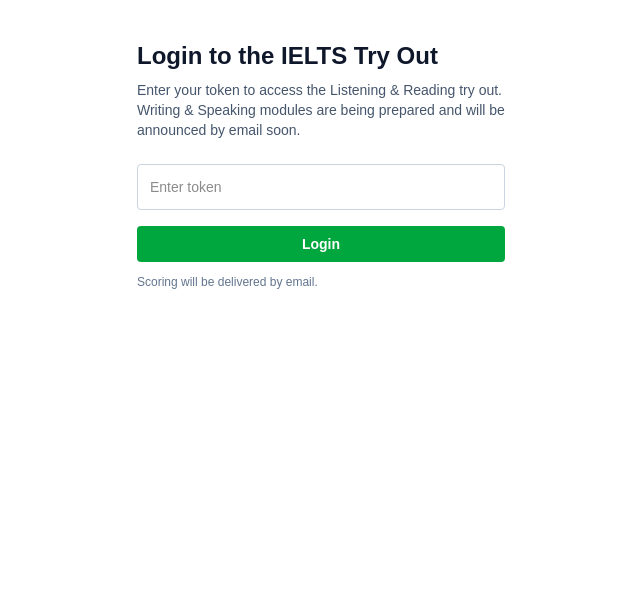
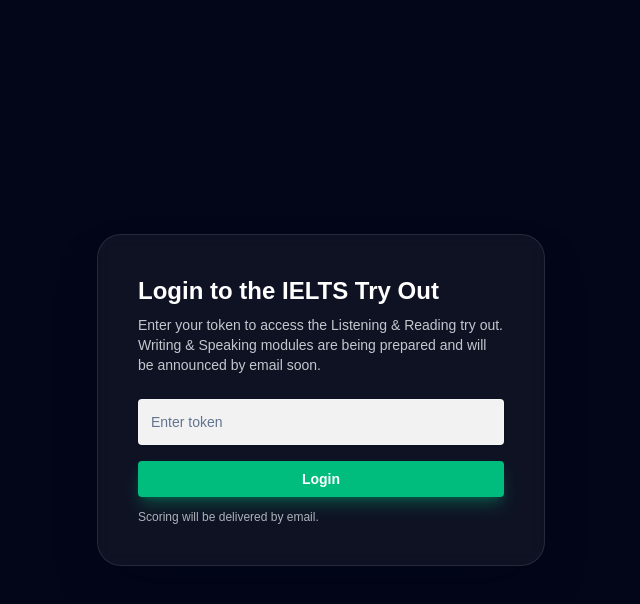
Before and after one commit to ahmad-arib/ielts-mock, a Next.js app: page /login in a window 1280 px wide. Shown: the top 604 px of the page, without its empty margins (319-959 px from the left). Built offline with nearby package versions, Linux system fonts and the light colour scheme.

Commit message:
Improve login contrast and capture writing interest

```diff
--- a/src/app/api/interest/route.ts
+++ b/src/app/api/interest/route.ts
@@ -1,6 +1,7 @@
 import { NextResponse } from 'next/server';
 
 import { sendInterestNotification } from '@/lib/email';
+import { getSupabaseAdmin } from '@/lib/supabaseAdmin';
 
 export const runtime = 'nodejs';
 
@@ -26,15 +27,36 @@
     return NextResponse.json({ error: 'Please enter a valid email address.' }, { status: 400 });
   }
 
-  try {
-    await sendInterestNotification({ name, email });
-  } catch (error) {
-    console.error('Failed to send interest notification', error);
+  const supabase = getSupabaseAdmin();
+  if (!supabase) {
+    console.error('Supabase client is not configured for interest submissions.');
+    return NextResponse.json(
+      { error: 'We could not record your interest right now. Please try again later.' },
+      { status: 503 }
+    );
+  }
+
+  const { error: insertError } = await supabase
+    .from('writing_speaking_interest')
+    .upsert({ full_name: name, email }, { onConflict: 'email' });
+
+  if (insertError) {
+    console.error('Failed to store writing & speaking interest', insertError);
     return NextResponse.json(
       { error: 'We could not record your interest right now. Please try again later.' },
       { status: 500 }
     );
   }
 
+  try {
+    await sendInterestNotification({ name, email });
+  } catch (error) {
+    console.error('Failed to send interest notification', error);
+    return NextResponse.json(
+      { error: 'We recorded your interest, but could not send the notification email.' },
+      { status: 500 }
+    );
+  }
+
   return NextResponse.json({ ok: true });
 }
--- a/src/app/login/page.tsx
+++ b/src/app/login/page.tsx
@@ -9,29 +9,47 @@
 
   async function handleLogin(e: React.FormEvent<HTMLFormElement>) {
     e.preventDefault();
-    setLoading(true); setError('');
+    setLoading(true);
+    setError('');
     const token = (e.currentTarget.elements.namedItem('token') as HTMLInputElement).value;
-    const res = await fetch('/api/session', { method: 'POST', body: JSON.stringify({ token }), headers: { 'Content-Type': 'application/json' } });
+    const res = await fetch('/api/session', {
+      method: 'POST',
+      body: JSON.stringify({ token }),
+      headers: { 'Content-Type': 'application/json' },
+    });
     if (res.ok) window.location.href = DEFAULT_TEST_PATH;
-    else { const data = await res.json(); setError(data.error || 'Login failed'); }
+    else {
+      const data = await res.json();
+      setError(data.error || 'Login failed');
+    }
     setLoading(false);
   }
 
   return (
-    <main className="mx-auto max-w-md p-10">
-      <h1 className="mb-2 text-2xl font-bold text-slate-900">Login to the IELTS Try Out</h1>
-      <p className="mb-6 text-sm text-slate-600">
+    <main className="flex min-h-screen items-center justify-center bg-slate-950 px-6 py-16 text-white">
+      <div className="w-full max-w-md rounded-3xl border border-white/10 bg-white/5 p-10 shadow-2xl shadow-slate-950/40 backdrop-blur">
+        <h1 className="mb-2 text-2xl font-bold text-white">Login to the IELTS Try Out</h1>
+        <p className="mb-6 text-sm text-slate-100/80">
           Enter your token to access the Listening & Reading try out. Writing & Speaking modules are being prepared and will be
           announced by email soon.
         </p>
         <form onSubmit={handleLogin} className="flex flex-col gap-4">
-        <input name="token" placeholder="Enter token" className="rounded border border-slate-300 p-3 text-sm" required />
-        <button disabled={loading} className="rounded bg-green-600 px-4 py-2 text-sm font-semibold text-white disabled:opacity-70">
+          <input
+            name="token"
+            placeholder="Enter token"
+            className="rounded border border-white/20 bg-white/95 p-3 text-sm text-slate-900 shadow-sm placeholder:text-slate-500 focus:border-blue-500 focus:outline-none focus:ring-2 focus:ring-blue-500"
+            required
+          />
+          <button
+            disabled={loading}
+            className="rounded bg-emerald-500 px-4 py-2 text-sm font-semibold text-white shadow-lg shadow-emerald-500/30 transition hover:bg-emerald-400 focus:outline-none focus:ring-2 focus:ring-emerald-300 focus:ring-offset-2 focus:ring-offset-slate-950 disabled:cursor-not-allowed disabled:opacity-70"
+          >
             {loading ? 'Loading...' : 'Login'}
           </button>
         </form>
-      <p className="mt-3 text-xs text-slate-500">Scoring will be delivered by email.</p>
-      {error && <p className="mt-2 text-sm text-red-600">{error}</p>}
+        <p className="mt-3 text-xs text-slate-100/70">Scoring will be delivered by email.</p>
+        {error && <p className="mt-2 text-sm text-rose-300">{error}</p>}
+      </div>
     </main>
   );
 }
--- a/src/components/test/TestRunner.tsx
+++ b/src/components/test/TestRunner.tsx
@@ -11,6 +11,7 @@
   TestDefinition,
 } from '@/lib/tests';
 
+import InterestForm from '@/components/InterestForm';
 import { MarkdownText } from './MarkdownText';
 
 type AnswerValue = string | number | null;
@@ -665,6 +666,7 @@
         </header>
 
         {showThankYou ? (
+          <>
             <div className="rounded-3xl border border-slate-200 bg-white p-8 shadow-lg">
               <h2 className="text-2xl font-semibold text-slate-900">Thank you for your submission!</h2>
               <p className="mt-3 text-sm text-slate-600">
@@ -686,6 +688,37 @@
                 </div>
               ) : null}
             </div>
+            <section className="rounded-3xl bg-slate-900 p-8 text-white shadow-xl shadow-slate-950/40">
+              <div className="flex flex-col gap-8 lg:flex-row lg:items-center">
+                <div className="lg:w-1/2">
+                  <span className="inline-flex items-center gap-2 rounded-full bg-white/10 px-3 py-1 text-xs font-semibold uppercase tracking-[0.3em] text-sky-200 ring-1 ring-white/20">
+                    Coming soon
+                  </span>
+                  <h3 className="mt-6 text-2xl font-semibold text-white sm:text-3xl">Writing & Speaking Try Out is in development</h3>
+                  <p className="mt-4 text-sm text-slate-200">
+                    We are preparing interactive Writing and Speaking tasks so you can complete the full IELTS experience. Join the early interest list and we will contact you as soon as the new try out launches.
+                  </p>
+                  <p className="mt-4 text-xs text-slate-300">All follow-ups happen through email—no WhatsApp numbers required.</p>
+                </div>
+                <div className="lg:w-1/2">
+                  <div className="rounded-3xl bg-white p-6 text-slate-900 shadow-2xl shadow-slate-950/20 ring-1 ring-slate-200">
+                    <h4 className="text-lg font-semibold">Want to be first in line?</h4>
+                    <p className="mt-2 text-sm text-slate-600">
+                      Leave your name and email so our team can contact you once the Writing & Speaking try out is live.
+                    </p>
+                    <InterestForm
+                      className="mt-6"
+                      inputClassName="bg-slate-50"
+                      buttonClassName="bg-emerald-500 hover:bg-emerald-400 focus:ring-emerald-300"
+                    />
+                    <p className="mt-4 text-xs text-slate-500">
+                      We will only use your email to share launch updates for the Writing & Speaking try out.
+                    </p>
+                  </div>
+                </div>
+              </div>
+            </section>
+          </>
         ) : (
           <>
             {visibleSections.map((section) => (
```
Lines whose indentation alone changed are shown as unchanged.
